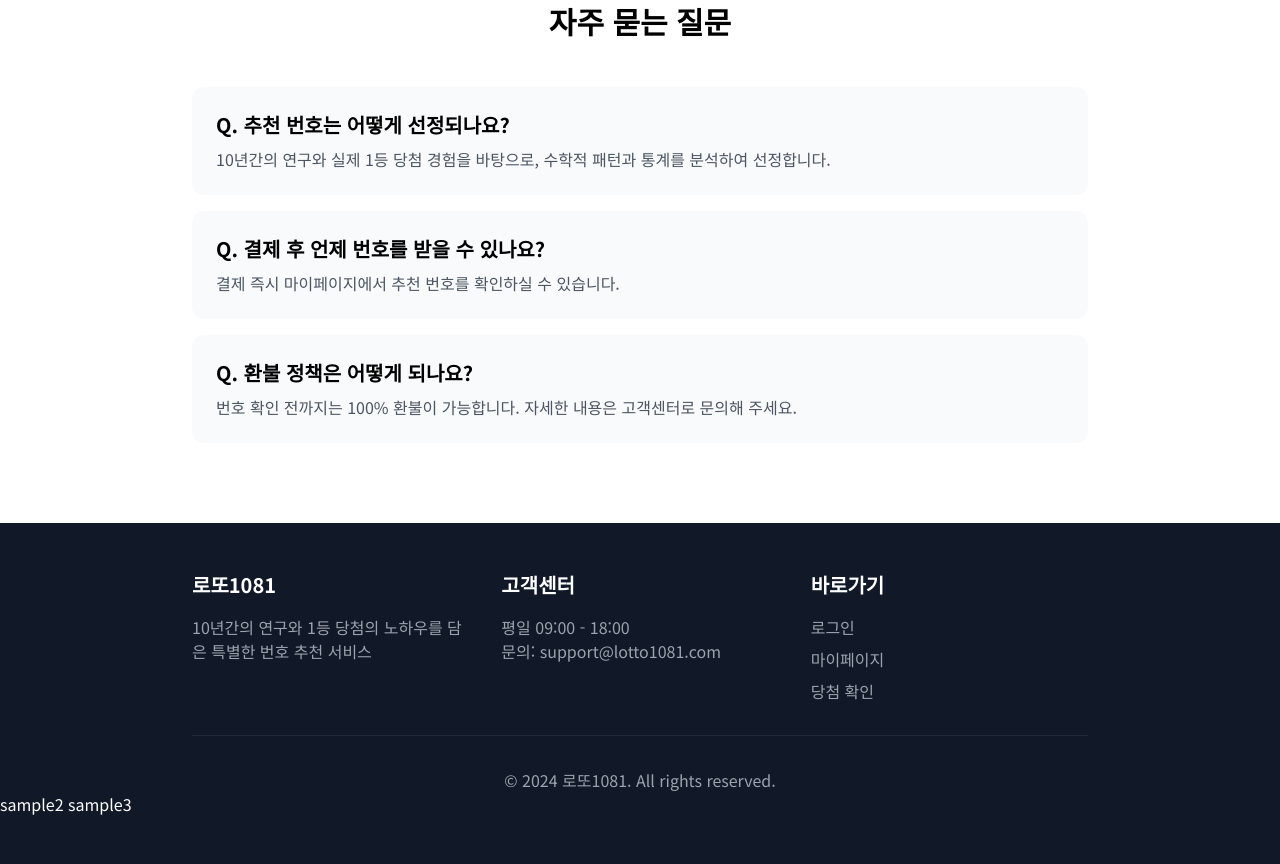
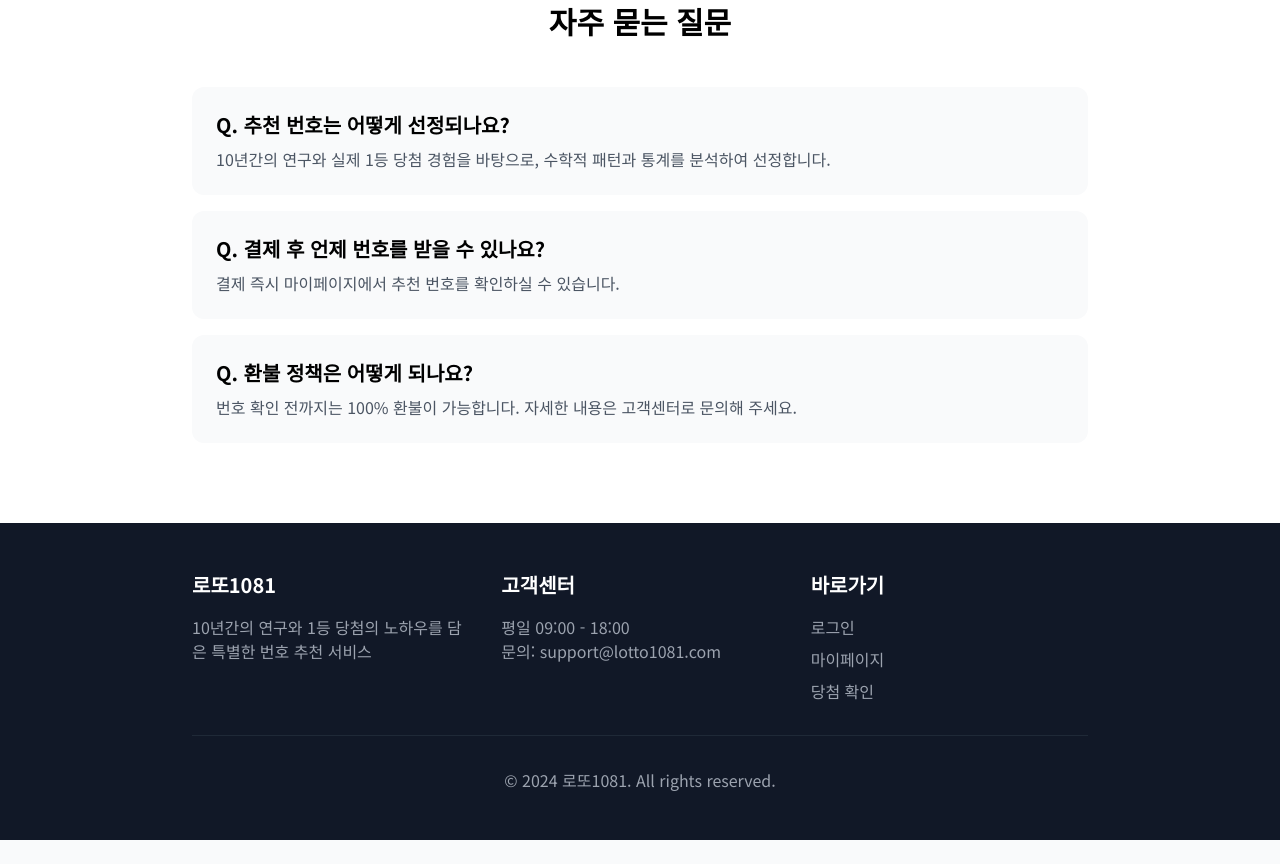
Before and after one commit to dlrkdgml0716/lotto_km, a plain HTML site: page index.html in a window 1280 px wide. Shown: the part 3557-4421 px from the top of the page. After the commit the page ends 4397 px from the top, so only its background shows below. Drawn offline with nearby package versions, Linux system fonts and the light colour scheme.

Commit message:
lotto_sample1

```diff
--- a/index.html
+++ b/index.html
@@ -257,8 +257,6 @@
         </div>
       </div>
     </div>
-    <a href="index2.html">sample2</a>
-    <a href="index3.html">sample3</a>
   </footer>
 </body>
 </html>
```
